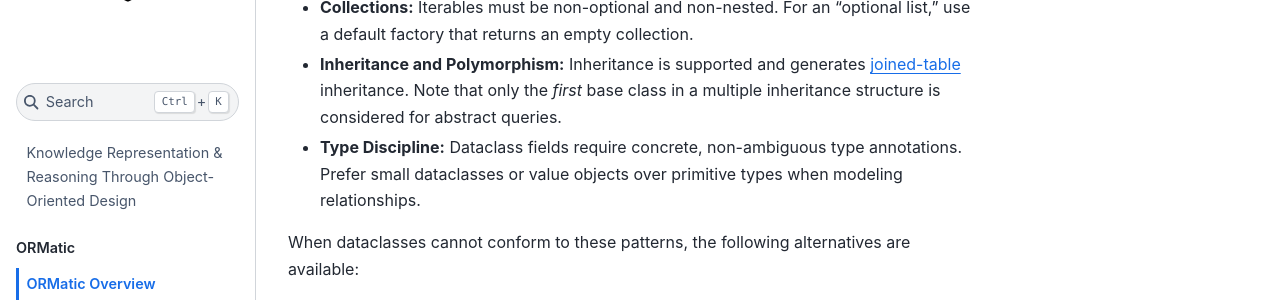
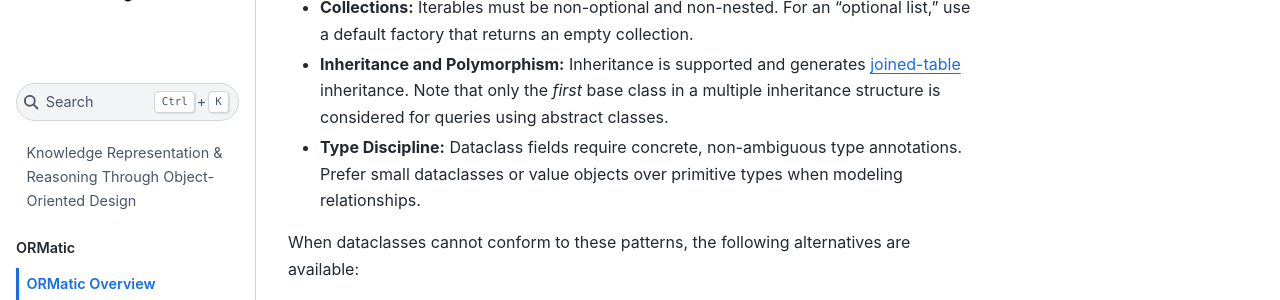
Before and after one commit to tomsch420/krrood, a Jupyter Book: the page built from doc/ormatic/intro.rst, in a window 1280 px wide and 900 px high, scrolled down 446 px. Shown: the part 180-480 px from the top of the window. Built offline with Jupyter Book 1.0.4 settings and Sphinx 7.4.7 and the Sphinx Book theme 1.1.4, drawn with Linux system fonts in a browser that asks for light colours; pages that are not in the unit, such as notebooks, are missing from menus.

Commit message:
Updated doc.

```diff
--- a/doc/ormatic/intro.rst
+++ b/doc/ormatic/intro.rst
@@ -17,7 +17,7 @@ To ensure unambiguous translation and an ergonomic generated ORM, ORMatic adhere
 - **Protected Fields:** Any dataclass field name beginning with ``_`` is ignored for persistence. These protected fields are suitable for transient or derived runtime data.
 - **Optional Types:** The only supported union is :py:class:`Optional[T] <typing.Optional>`. Other unions should be modeled using a shared superclass.
 - **Collections:** Iterables must be non-optional and non-nested. For an "optional list," use a default factory that returns an empty collection.
-- **Inheritance and Polymorphism:** Inheritance is supported and generates `joined-table <https://docs.sqlalchemy.org/en/20/orm/inheritance.html>`_ inheritance. Note that only the *first* base class in a multiple inheritance structure is considered for abstract queries.
+- **Inheritance and Polymorphism:** Inheritance is supported and generates `joined-table <https://docs.sqlalchemy.org/en/20/orm/inheritance.html>`_ inheritance. Note that only the *first* base class in a multiple inheritance structure is considered for queries using abstract classes.
 - **Type Discipline:** Dataclass fields require concrete, non-ambiguous type annotations. Prefer small dataclasses or value objects over primitive types when modeling relationships.
 
 When dataclasses cannot conform to these patterns, the following alternatives are available:
```
